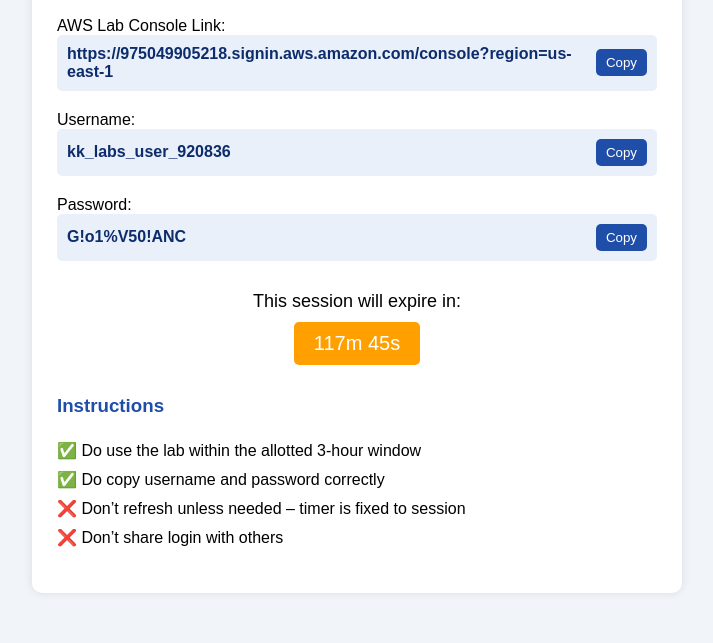
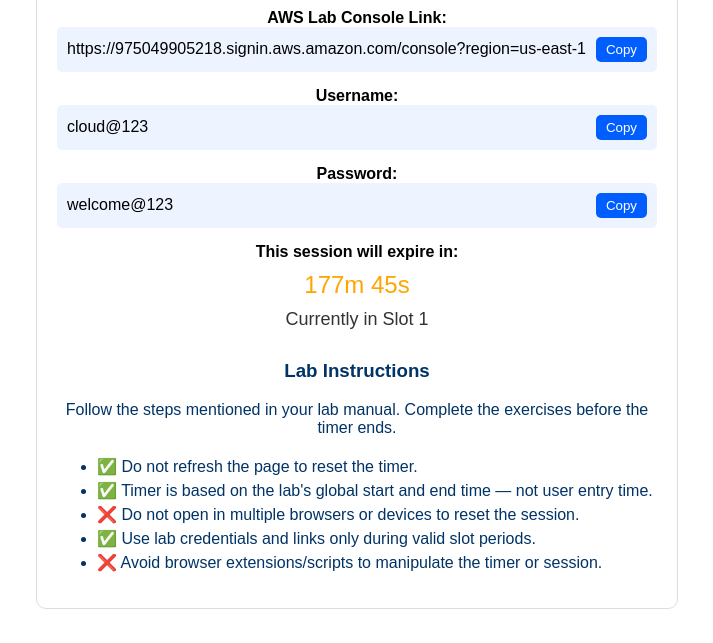
Before and after one commit to CharanSaiVempati/AWS-Lab, a plain HTML site: page index.html in a window 1280 px wide. Shown: the part 186-829 px from the top of the page, without its empty margins (283-996 px from the left). Drawn offline with Linux system fonts and the light colour scheme.

Commit message:
index.html

```diff
--- a/index.html
+++ b/index.html
@@ -1,56 +1,190 @@
 <!DOCTYPE html>
 <html lang="en">
     <head>
-  <meta charset="UTF-8" />
-  <meta name="viewport" content="width=device-width, initial-scale=1.0"/>
-  <title>Cloud Technet</title>
-  <link rel="stylesheet" href="style.css" />
+        <meta charset="UTF-8">
+        <meta name="viewport" content="width=device-width, initial-scale=1.0">
+        <title>Cloud Technet </title>
+        <style>
+            body {
+                font-family: Arial, sans-serif;
+                text-align: center;
+                background-color: #ffffff;
+                padding: 20px;
+            }
+            img.logo {
+                width: 200px;
+                margin-top: -60px;
+                margin-bottom: -60px;
+            }
+            h1 {
+                color: #1a53ff;
+            }
+            .container {
+                max-width: 600px;
+                margin: auto;
+                border: 1px solid #ddd;
+                padding: 20px;
+                border-radius: 10px;
+            }
+            .label {
+                font-weight: bold;
+                margin-top: 15px;
+            }
+            .value {
+                background-color: #eef4ff;
+                padding: 10px;
+                border-radius: 5px;
+                display: flex;
+                justify-content: space-between;
+                align-items: center;
+                margin-bottom: 10px;
+            }
+            .copy-btn {
+                background-color: #005eff;
+                color: white;
+                border: none;
+                padding: 5px 10px;
+                border-radius: 5px;
+                cursor: pointer;
+            }
+            .countdown {
+                font-size: 24px;
+                color: orange;
+                margin-top: 10px;
+            }
+            .slot-info {
+                font-size: 18px;
+                color: #333;
+                margin-top: 10px;
+            }
+            .expired-btn {
+                display: none;
+                margin-top: 15px;
+                padding: 10px 20px;
+                background-color: red;
+                color: white;
+                border: none;
+                border-radius: 5px;
+                cursor: pointer;
+            }
+            .instructions {
+                margin-top: 30px;
+                color: #003366;
+            }
+            ul.do-donts {
+                text-align: left;
+                margin-top: 20px;
+            }
+            ul.do-donts li {
+                margin-bottom: 5px;
+
+            }
+            .copy-btn.blink {
+                animation: blinkAnim 0.6s ease-in-out;
+            }
+
+            @keyframes blinkAnim {
+                0%, 100% { background-color: #005eff; }
+                50% { background-color: #ffffff; color: #005eff; }
+            }
+
+        </style>
     </head>
     <body>
+        <img src="aws_logo_image.png" alt="AWS Logo" class="logo">
         <div class="container">
             <h1>Cloud Technet</h1>
             <h2>AWS Lab Practice Portal</h2>
-
-    <div class="section">
-      <label>AWS Lab Console Link:</label>
-      <div class="copy-container">
+            <div class="label">AWS Lab Console Link:</div>
+            <div class="value">
                 <span id="labLink">https://975049905218.signin.aws.amazon.com/console?region=us-east-1</span>
-        <button onclick="copyToClipboard('labLink')">Copy</button>
-      </div>
+                <button class="copy-btn" onclick="copyText('labLink')">Copy</button>
             </div>
 
-    <div class="section">
-      <label>Username:</label>
-      <div class="copy-container">
-        <span id="username">kk_labs_user_920836</span>
-        <button onclick="copyToClipboard('username')">Copy</button>
-      </div>
+            <div class="label">Username:</div>
+            <div class="value">
+                <span id="username">cloud@123</span>
+                <button class="copy-btn" onclick="copyText('username')">Copy</button>
             </div>
 
-    <div class="section">
-      <label>Password:</label>
-      <div class="copy-container">
-        <span id="password">G!o1%V50!ANC</span>
-        <button onclick="copyToClipboard('password')">Copy</button>
-      </div>
+            <div class="label">Password:</div>
+            <div class="value">
+                <span id="password">welcome@123</span>
+               <button class="copy-btn" onclick="copyText('password')">Copy</button>
             </div>
 
-    <div class="timer-section">
-      <span class="timer-label">This session will expire in:</span>
-      <button id="countdown" class="timer-button">Loading...</button>
-    </div>
-
+            <div class="label">This session will expire in:</div>
+            <div class="countdown" id="timer">Loading...</div>
+            <div class="slot-info" id="slotInfo"></div>
+            <button class="expired-btn" id="expiredBtn" onclick="goToThankYou()">Session Expired</button>
             <div class="instructions">
-      <h3>Instructions</h3>
-      <ul>
-        <li>✅ Do use the lab within the allotted 3-hour window</li>
-        <li>✅ Do copy username and password correctly</li>
-        <li>❌ Don’t refresh unless needed – timer is fixed to session</li>
-        <li>❌ Don’t share login with others</li>
+                <h3>Lab Instructions</h3>
+                <p>Follow the steps mentioned in your lab manual. Complete the exercises before the timer ends.</p>
+                <ul class="do-donts">
+                    <li>✅ Do not refresh the page to reset the timer.</li>
+                    <li>✅ Timer is based on the lab's global start and end time — not user entry time.</li>
+                    <li>❌ Do not open in multiple browsers or devices to reset the session.</li>
+                    <li>✅ Use lab credentials and links only during valid slot periods.</li>
+                    <li>❌ Avoid browser extensions/scripts to manipulate the timer or session.</li>
                 </ul>
             </div>
         </div>
 
-  <script src="script.js"></script>
+        <script>
+
+           // Global lab timing tracker based on server slot schedule
+            function getCurrentSlot() {
+                const now = new Date();
+               const dayStart = new Date(now);
+                dayStart.setHours(10, 0, 0, 0); // First slot at 10 AM
+                for (let i = 0; i < 3; i++) {
+                    const slotStart = new Date(dayStart.getTime() + i * (3.5 * 60 * 60 * 1000));
+                    const slotEnd = new Date(slotStart.getTime() + 3 * 60 * 60 * 1000);
+                    if (now >= slotStart && now <= slotEnd) {
+                        return { start: slotStart, end: slotEnd, slotNumber: i + 1 };
+                    }
+                }
+                return null;
+            }
+            const slot = getCurrentSlot();
+            const timerElement = document.getElementById("timer");
+            const slotInfo = document.getElementById("slotInfo");
+            const expiredBtn = document.getElementById("expiredBtn");
+
+            // Save the current slot's end time in localStorage so it persists on reload
+            if (slot) {
+               localStorage.setItem("labEndTime", slot.end.getTime());
+                localStorage.setItem("labSlotNumber", slot.slotNumber);
+            }
+
+            function updateTimer() {
+                const now = new Date();
+                const end = parseInt(localStorage.getItem("labEndTime"));
+                const slotNum = localStorage.getItem("labSlotNumber");
+                if (!end || !slotNum || now > end) {
+                    timerElement.textContent = "00m 00s";
+                    slotInfo.textContent = "";
+                    expiredBtn.style.display = "inline-block";
+                    return;
+                }
+
+                const remaining = Math.floor((end - now) / 1000);
+                if (remaining > 0) {
+                    const mins = Math.floor(remaining / 60);
+                    const secs = remaining % 60;
+                    timerElement.textContent = `${mins}m ${secs}s`;
+                    slotInfo.textContent = `Currently in Slot ${slotNum}`;
+                    if (remaining === 300) alert("⚠️ Lab session will end in 5 minutes. Please save your work.");
+                    setTimeout(updateTimer, 1000);
+                }
+                else{
+                    timerElement.textContent = "00m 00s";
+                    expiredBtn.style.display = "inline-block";
+                }
+            }
+            window.onload = () => {
+                updateTimer();
+            };
+        </script>
     </body>
 </html>
```
Lines whose indentation alone changed are shown as unchanged.
